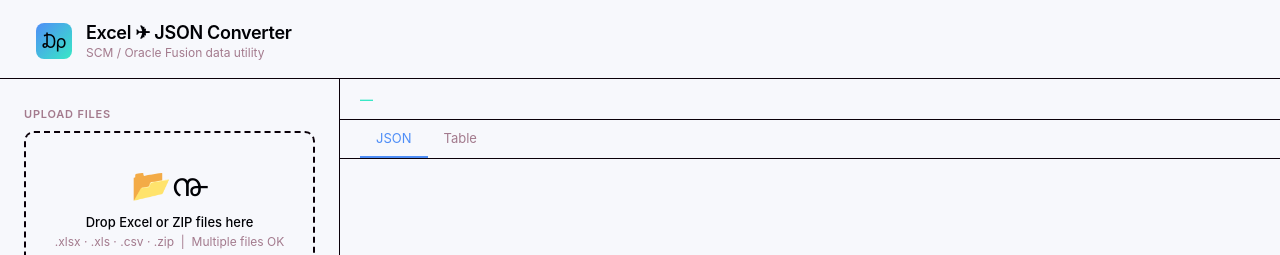
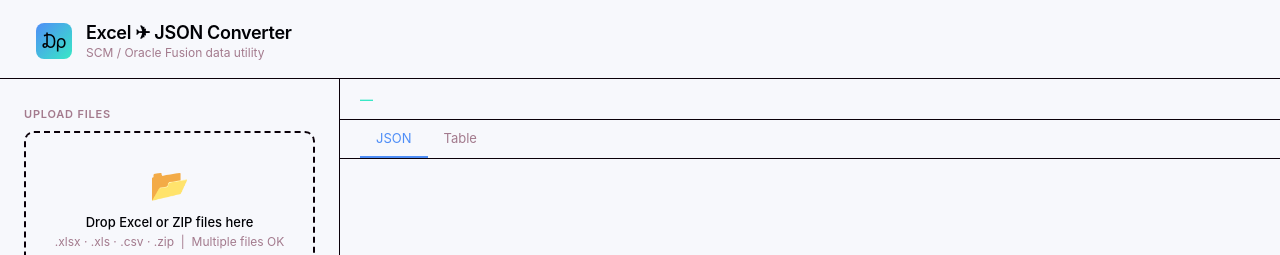
Before and after one commit to durgaprasadsagar/Excel_to_Json, a plain HTML site: page index.html in a window 1280 px wide. Shown: the top 255 px of the page. Drawn offline with nearby package versions, Linux system fonts and the light colour scheme.

Commit message:
Fix icon display in file upload section

```diff
--- a/index.html
+++ b/index.html
@@ -622,7 +622,7 @@
           multiple
         />
 
-        <div class="icon">📂൹ </div>
+        <div class="icon">📂</div>
 
         <div class="dz-title">
           Drop Excel or ZIP files here
```
